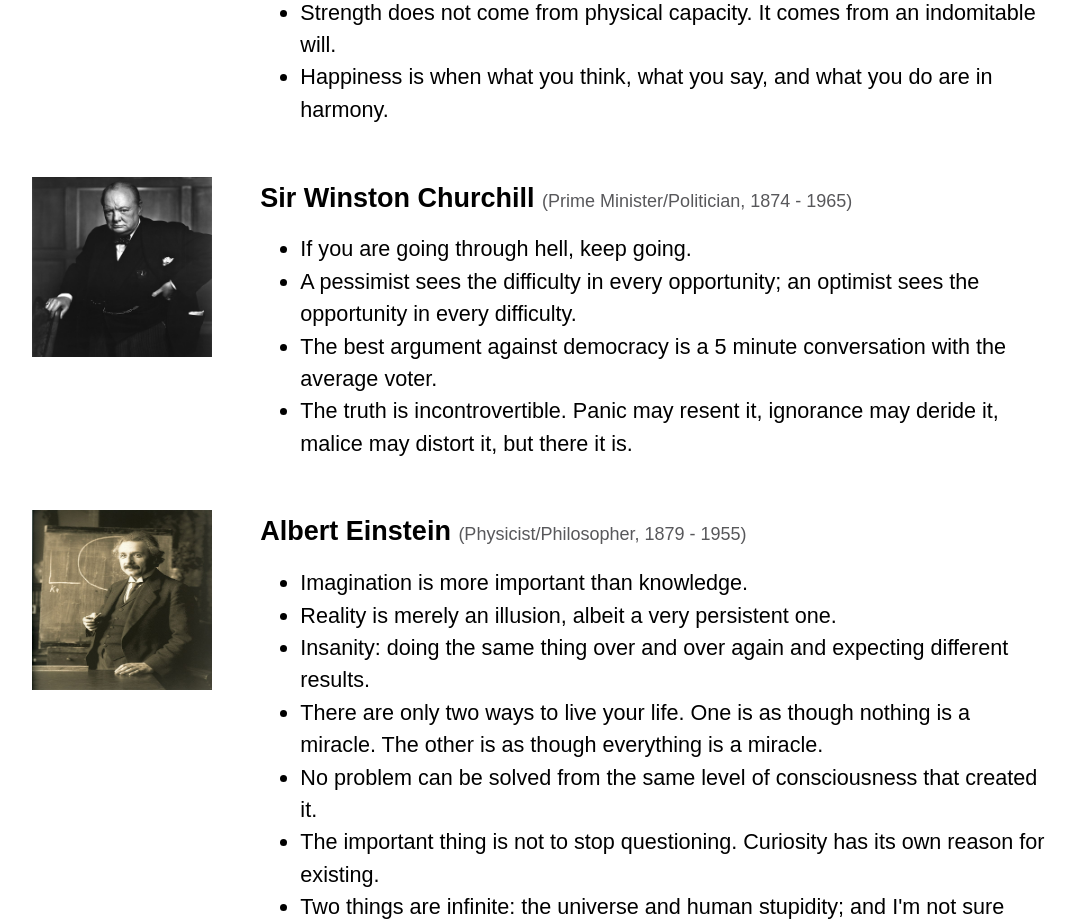
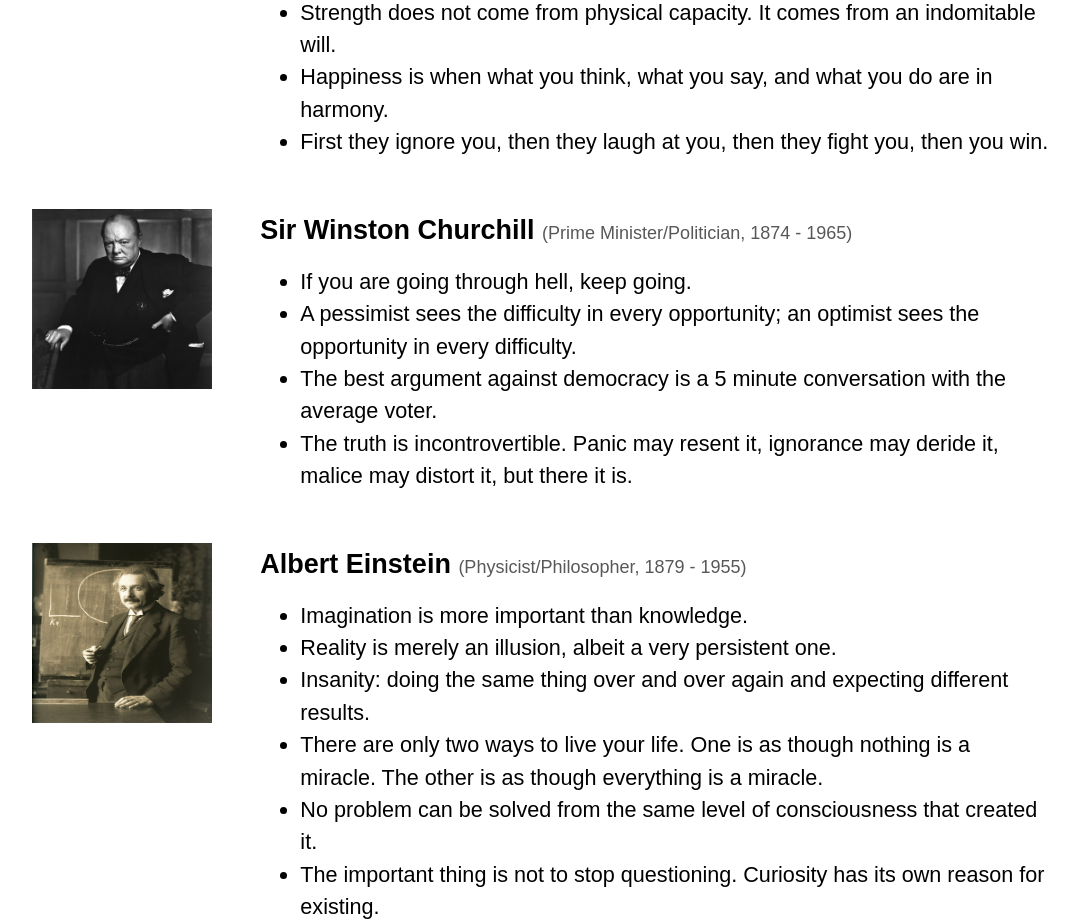
Before and after one commit to lreynolds188/Portfolio, a Next.js app: page /quotes in a window 1280 px wide. Shown: the part 8160-9083 px from the top of the page, without its empty margins (99-1177 px from the left). Built offline with nearby package versions, Linux system fonts and the light colour scheme.

Commit message:
Update quotes.js

```diff
--- a/pages/quotes.js
+++ b/pages/quotes.js
@@ -292,6 +292,7 @@ export default function Home() {
               <li>The weak can never forgive. Forgiveness is the attribute of the strong.</li>
               <li>Strength does not come from physical capacity. It comes from an indomitable will.</li>
               <li>Happiness is when what you think, what you say, and what you do are in harmony.</li>
+              <li>First they ignore you, then they laugh at you, then they fight you, then you win.</li>
             </ul>
           </div><br/><br />
           <div className={styles.picture}>
```
